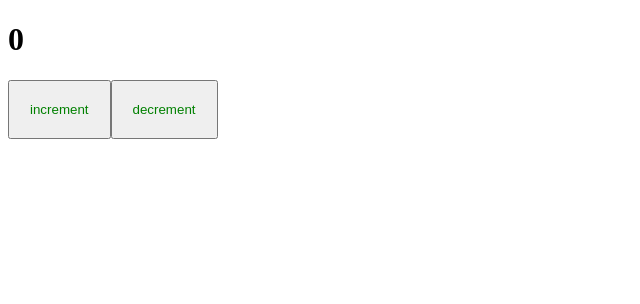
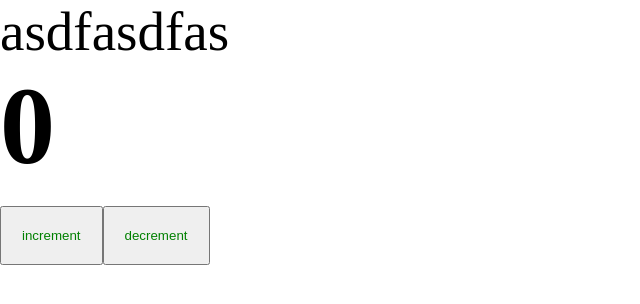
Before and after one commit to baryshnikkov/blog-project, a React app: page / in a window 1280 px wide. Shown: the top 304 px of the page, without its empty margins (0-640 px from the left). Built offline with nearby package versions, Linux system fonts and the light colour scheme.

Commit message:
настраиваем css modules

```diff
--- a/package.json
+++ b/package.json
@@ -27,6 +27,7 @@
     "@types/webpack-dev-server": "^4.7.2",
     "css-loader": "^6.6.0",
     "html-webpack-plugin": "^5.5.0",
+    "mini-css-extract-plugin": "^2.5.3",
     "sass": "^1.49.9",
     "sass-loader": "^12.6.0",
     "style-loader": "^3.3.1",
--- /dev/null
+++ b/src/App.tsx
@@ -0,0 +1,14 @@
+import React from 'react';
+import {Counter} from "./components/Counter";
+import './index.scss';
+
+const App = () => {
+  return (
+          <div className='app'>
+            asdfasdfas
+            <Counter/>
+          </div>
+  );
+};
+
+export default App;
--- a/src/components/Counter.scss
+++ b/src/components/Counter.module.scss
@@ -1,4 +1,4 @@
-button {
+.button {
     padding: 20px;
     color: green;
 }
--- a/src/components/Counter.tsx
+++ b/src/components/Counter.tsx
@@ -1,5 +1,5 @@
 import React, {useState} from 'react';
-import './Counter.scss';
+import classes from './Counter.module.scss';
 
 export const Counter = () => {
   const [count, setCount] = useState(0);
@@ -15,8 +15,8 @@
   return (
           <div>
             <h1>{count}</h1>
-            <button onClick={increment}>increment</button>
-            <button onClick={decrement}>decrement</button>
+            <button className={classes.button} onClick={increment}>increment</button>
+            <button className={classes.button} onClick={decrement}>decrement</button>
           </div>
   );
 };
--- /dev/null
+++ b/src/index.scss
@@ -0,0 +1,9 @@
+* {
+  margin: 0;
+  padding: 0;
+  box-sizing: border-box;
+}
+
+.app {
+  font-size: 55px;
+}
--- a/src/index.tsx
+++ b/src/index.tsx
@@ -1,9 +1,8 @@
 import {render} from 'react-dom';
 import {Counter} from "./components/Counter";
+import App from "./App";
 
 render(
-  <div>
-    <Counter/>
-  </div>,
+  <App/>,
   document.getElementById('root')
 );
```
Also changed, not shown: src/global.d.ts (added, +7 -0 lines), 4 other files (tests, documents, lock files or other folders).
